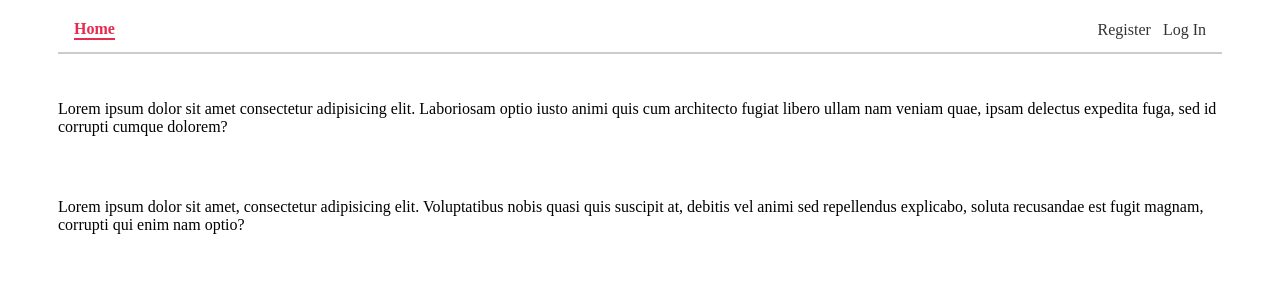
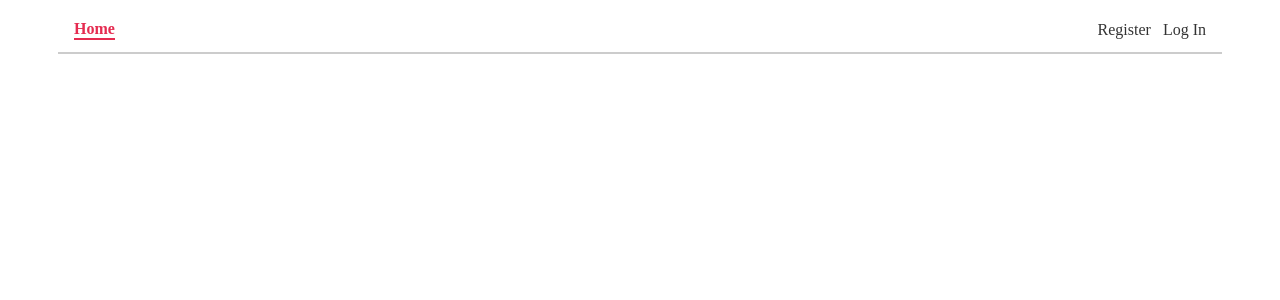
Before and after one commit to RomanSRDK/goit-react-hw-08, a React app: page / in a window 1280 px wide. Shown: the top 300 px of the page. Built offline with nearby package versions, Linux system fonts and the light colour scheme; the HTML template or start-up script is replaced by a standard one.

Commit message:
refreshUser

```diff
--- a/src/App.jsx
+++ b/src/App.jsx
@@ -1,4 +1,7 @@
 import { Route, Routes } from "react-router-dom";
+import { useEffect } from "react";
+import { useDispatch } from "react-redux";
+import { refreshUser } from "./redux/auth/operations";
 import Layout from "./components/Layout";
 import HomePage from "./pages/HomePage";
 import RegistrationPage from "./pages/RegistrationPage";
@@ -8,6 +11,12 @@ import NotFoundPage from "./pages/NotFoundPage";
 import "./App.css";
 
 function App() {
+  const dispatch = useDispatch();
+
+  useEffect(() => {
+    dispatch(refreshUser());
+  }, [dispatch]);
+
   return (
     <>
       <Layout>
--- a/src/pages/HomePage.jsx
+++ b/src/pages/HomePage.jsx
@@ -1,19 +1,5 @@
 function HomePage() {
-  return (
-    <>
-      <p>
-        Lorem ipsum dolor sit amet consectetur adipisicing elit. Laboriosam
-        optio iusto animi quis cum architecto fugiat libero ullam nam veniam
-        quae, ipsam delectus expedita fuga, sed id corrupti cumque dolorem?
-      </p>
-      <p>
-        Lorem ipsum dolor sit amet, consectetur adipisicing elit. Voluptatibus
-        nobis quasi quis suscipit at, debitis vel animi sed repellendus
-        explicabo, soluta recusandae est fugit magnam, corrupti qui enim nam
-        optio?
-      </p>
-    </>
-  );
+  return <></>;
 }
 
 export default HomePage;
--- a/src/redux/auth/operations.js
+++ b/src/redux/auth/operations.js
@@ -37,4 +37,18 @@ export const logout = createAsyncThunk("auth/logout", async () => {
   setAuthHeader("");
 });
 
-export const refreshUser = createAsyncThunk("auth/refresh", async () => {});
+export const refreshUser = createAsyncThunk(
+  "auth/refresh",
+  async (_, ThunkAPI) => {
+    const reduxState = ThunkAPI.getState();
+    setAuthHeader(`Bearer ${reduxState.auth.token}`);
+    const { data } = await axios.get("users/current");
+    return data;
+  },
+  {
+    condition: (_, ThunkAPI) => {
+      const reduxState = ThunkAPI.getState();
+      return reduxState.auth.token !== null;
+    },
+  }
+);
--- a/src/redux/auth/slice.js
+++ b/src/redux/auth/slice.js
@@ -1,5 +1,5 @@
 import { createSlice } from "@reduxjs/toolkit";
-import { login, logout, register } from "./operations";
+import { login, logout, refreshUser, register } from "./operations";
 
 const slice = createSlice({
   name: "auth",
@@ -46,6 +46,17 @@ const slice = createSlice({
         };
         state.token = null;
         state.isLoggedIn = false;
+      })
+      .addCase(refreshUser.pending, (state) => {
+        state.isRefreshing = true;
+      })
+      .addCase(refreshUser.fulfilled, (state, action) => {
+        state.user = action.payload;
+        state.isLoggedIn = true;
+        state.isRefreshing = false;
+      })
+      .addCase(refreshUser.rejected, (state) => {
+        state.isRefreshing = false;
       });
   },
 });
```
